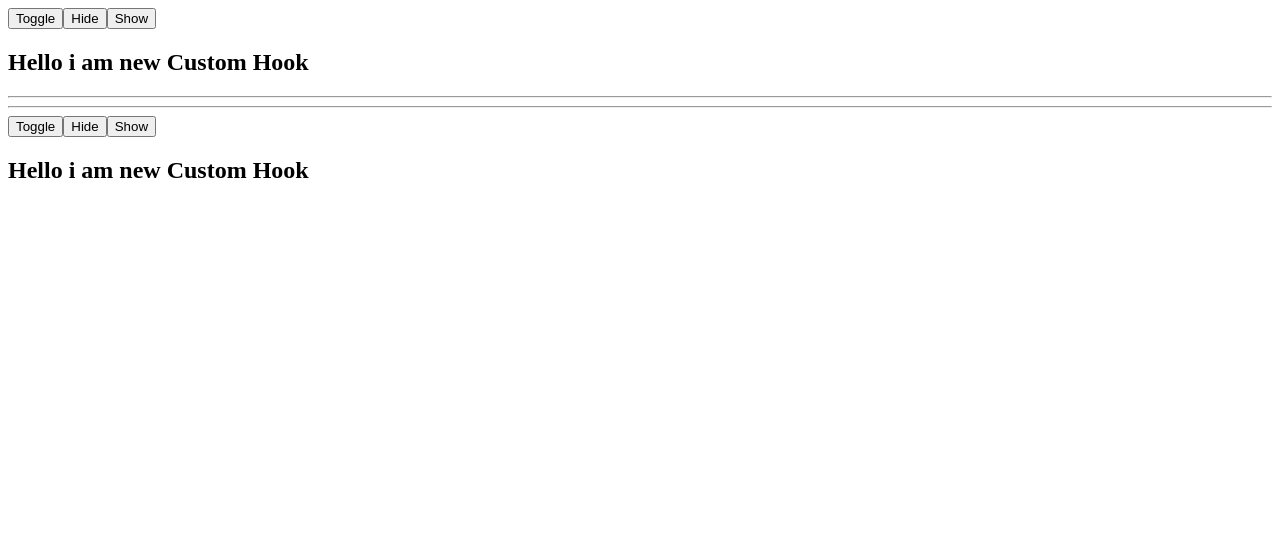
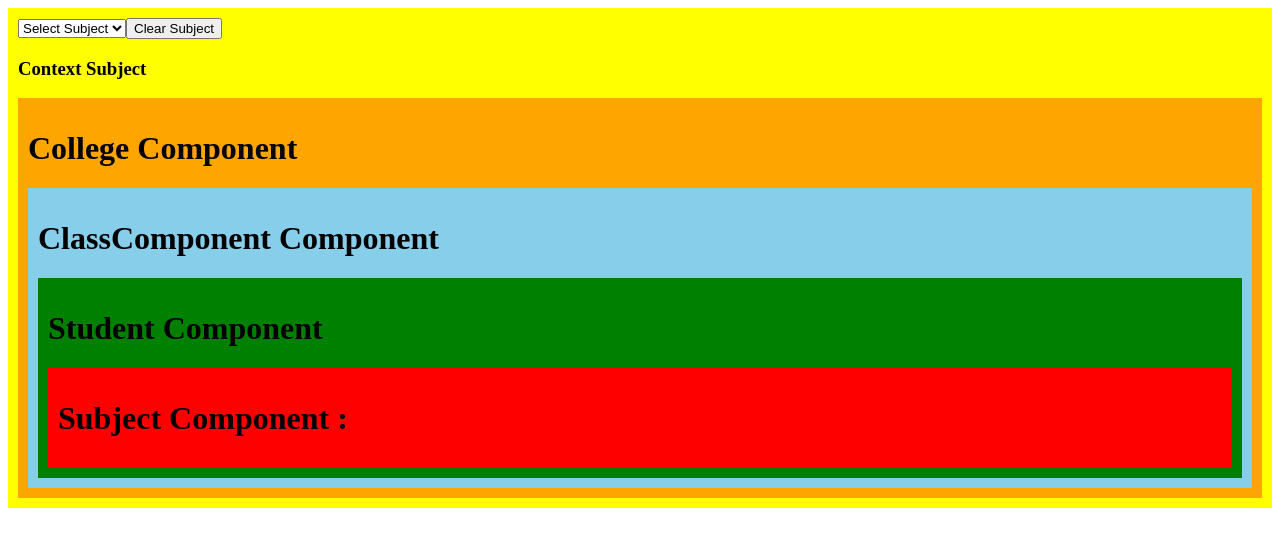
Before and after one commit to 07anuragsingh/React-Practice, a React (Vite) app: page / in a window 1280 px wide. Shown: the top 546 px of the page. Built offline with nearby package versions, Linux system fonts and the light colour scheme.

Commit message:
Context Api

```diff
--- /dev/null
+++ b/src/40Class.jsx
@@ -0,0 +1,10 @@
+import Student from "./40Student"
+export default function ClassComponent() {
+  return (
+    <div style={{ backgroundColor: 'skyblue', padding: 10 }}>
+      <h1>ClassComponent Component</h1>
+      <Student />
+    </div>
+  )
+
+}
--- /dev/null
+++ b/src/40College.jsx
@@ -0,0 +1,9 @@
+import ClassComponent from "./40Class.jsx"
+export default function College() {
+    return (
+      <div  style={{backgroundColor:'orange', padding:10}}>
+        <h1>College Component</h1>
+        <ClassComponent/>
+      </div>
+    )
+    }
--- /dev/null
+++ b/src/40ContextData.jsx
@@ -0,0 +1,3 @@
+import { createContext } from "react";
+
+export const SubjectContext =createContext("Maths");
--- /dev/null
+++ b/src/40ContextProvider.jsx
@@ -0,0 +1,21 @@
+import { useState } from "react"
+import College from "./40College"
+import { SubjectContext } from "./40ContextData"
+export default function ContextProvider() {
+    const [subject,setsubject] = useState('')
+    return (
+        <div style={{ backgroundColor: 'yellow', padding: 10 }}>
+            <SubjectContext.Provider value={subject}>
+                <select value={subject} onChange={(event)=>setsubject(event.target.value)}>
+                    <option value="">Select Subject</option>
+                    <option value={"Maths"}>Maths</option>
+                    <option value={"English"}>English</option>
+                    <option value={"SCIEnce"}>SCIEnce</option>
+                </select>
+                <button onClick={()=>setsubject('')} >Clear Subject</button>
+                <h3>Context Subject</h3>
+                <College />
+            </SubjectContext.Provider>
+        </div>
+    )
+}
--- /dev/null
+++ b/src/40Student.jsx
@@ -0,0 +1,10 @@
+import Subject from "./40Subject"
+export default function Student() {
+    return (
+      <div  style={{backgroundColor:'green', padding:10}}>
+        <h1>Student Component</h1>
+        <Subject></Subject>
+      </div>
+    )
+
+  }
--- /dev/null
+++ b/src/40Subject.jsx
@@ -0,0 +1,12 @@
+import { useContext } from "react"
+import { SubjectContext } from "./40ContextData"
+export default function Subject() {
+    const subject = useContext(SubjectContext)
+    return (
+      <div  style={{backgroundColor:'red', padding:10}}>
+        <h1>Subject Component :{subject}</h1>
+
+      </div>
+    )
+
+  }
--- a/src/App.jsx
+++ b/src/App.jsx
@@ -37,6 +37,7 @@ import UpdateArray from './36UpdateArray'
 import UseAction from './37useActionState'
 import UseIdCompo from './38useIdState'
 import CustomHooks from './39customHooks'
+import ContextProvider from './40ContextProvider'
 
 
 
@@ -136,7 +137,8 @@ function App() {
       {/* <UpdateArray/> */}
       {/* <UseAction/> */}
       {/* <UseIdCompo/> */}
-      <CustomHooks/>
+      {/* <CustomHooks/> */}
+      <ContextProvider/>
     </>
   )
 }
```
